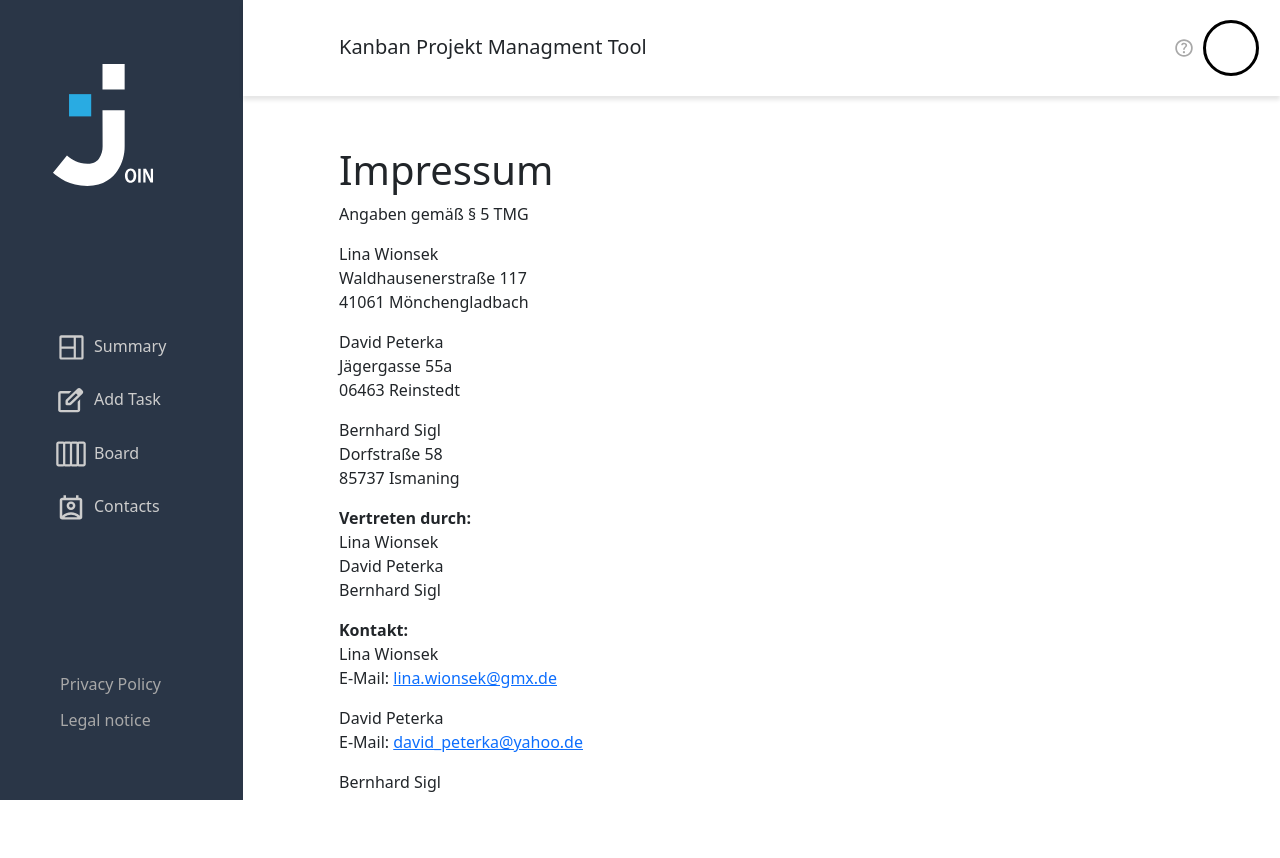
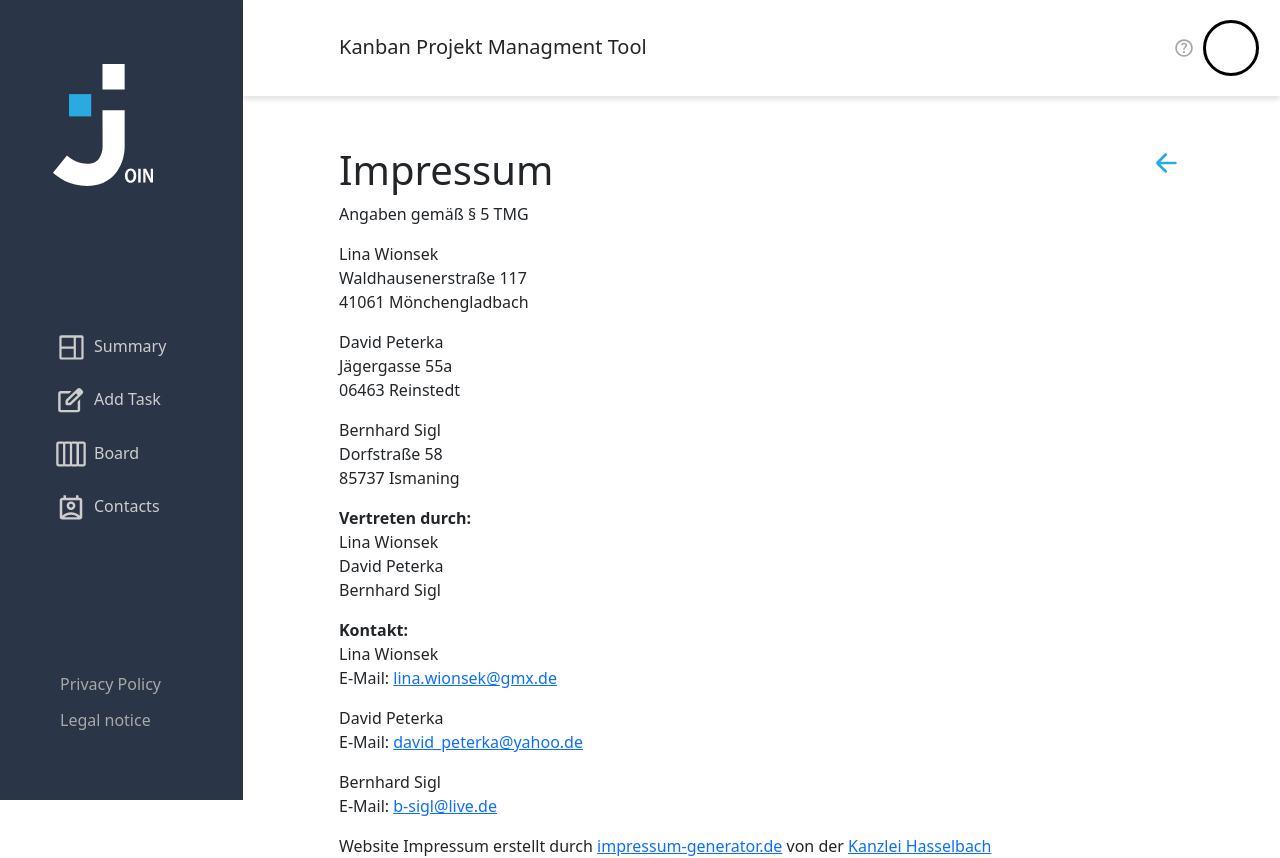
Before and after one commit to BernhardSigl/join-698-group-work, a website: page privacy-police.html in a window 1280 px wide. Before the commit the page ends 800 px from the top, so only its background shows below. Drawn offline with nearby package versions, Linux system fonts and the light colour scheme.

Commit message:
add back button on quicklinks

```diff
--- a/privacy-police.html
+++ b/privacy-police.html
@@ -10,6 +10,7 @@
     <script defer src="templates/templates.js"></script>
     <link rel="stylesheet" href="templates/header_footer.css">
     <link rel="shortcut icon" href="img/Logo for Favicon construction.svg" type="image/x-icon">
+    <link rel="stylesheet" href="style/legalNotice.css">
     <link rel="stylesheet" href="./style/style.css">
 
     <link rel="stylesheet" href="style/help.css">
@@ -21,7 +22,7 @@
 <body onload="includeHTML()">
     <div w3-include-html="templates/header.html"></div>
     <div w3-include-html="templates/sidebar.html"></div>
-    <div class="main-container">
+    <div class="quicklinksContainer">
         <div class='impressum'>
             <h1>Impressum</h1>
             <p>Angaben gemäß § 5 TMG</p>
@@ -64,9 +65,11 @@
             der
             <a href="https://www.kanzlei-hasselbach.de/" rel="nofollow">Kanzlei Hasselbach</a>
         </div>
+
+        <div class="pointer" id="mobileBackArrowId">
+            <img src="./img/arror-left.svg">
+        </div>
     </div>
-
-
 
 </body>
 
--- /dev/null
+++ b/style/legalNotice.css
@@ -0,0 +1,32 @@
+.quicklinksContainer {
+    position: relative;
+    left: 243px;
+    bottom: 0;
+    max-width: calc(100vw - 243px) !important;
+    max-height: calc(100vh -100px);
+    top: 96px;
+    padding-right: 98px;
+    padding-left: 96px;
+    padding-top: 50px;
+    overflow-y: auto;
+}
+
+#mobileBackArrowId {
+    position: absolute;
+    top: 50px;
+    right: 98px;
+    transition: transform 0.4s ease;
+}
+
+#mobileBackArrowId img:hover {
+    transform: scale(1.05);
+}
+
+#mobileBackArrowId:hover {
+    width: 32px;
+    height: 32px;
+    background-color: #F7F7F7;
+    border-radius: 100%;
+    transform: scale(1.05);
+    cursor: pointer;
+}
--- a/templates/sidebar.html
+++ b/templates/sidebar.html
@@ -44,7 +44,7 @@
     </div>
     <div class="quickLinksSidebar fontSize16">
         <a href="./privacy-police.html" class="sidebar-bottom">Privacy Policy</a>
-        <a href="./legalNozice.html" class="sidebar-bottom">Legal notice</a>
+        <a href="./legalNotice.html" class="sidebar-bottom">Legal notice</a>
     </div>
 
 </div>
```
Also changed, not shown: help.html (+3 -2 lines), index.html (+1 -1 lines), legalNotice.html (renamed from legalNozice.html, +7 -2 lines), register.html (+1 -1 lines), summary.html (+1 -1 lines), style/legalNozice.css (deleted).
